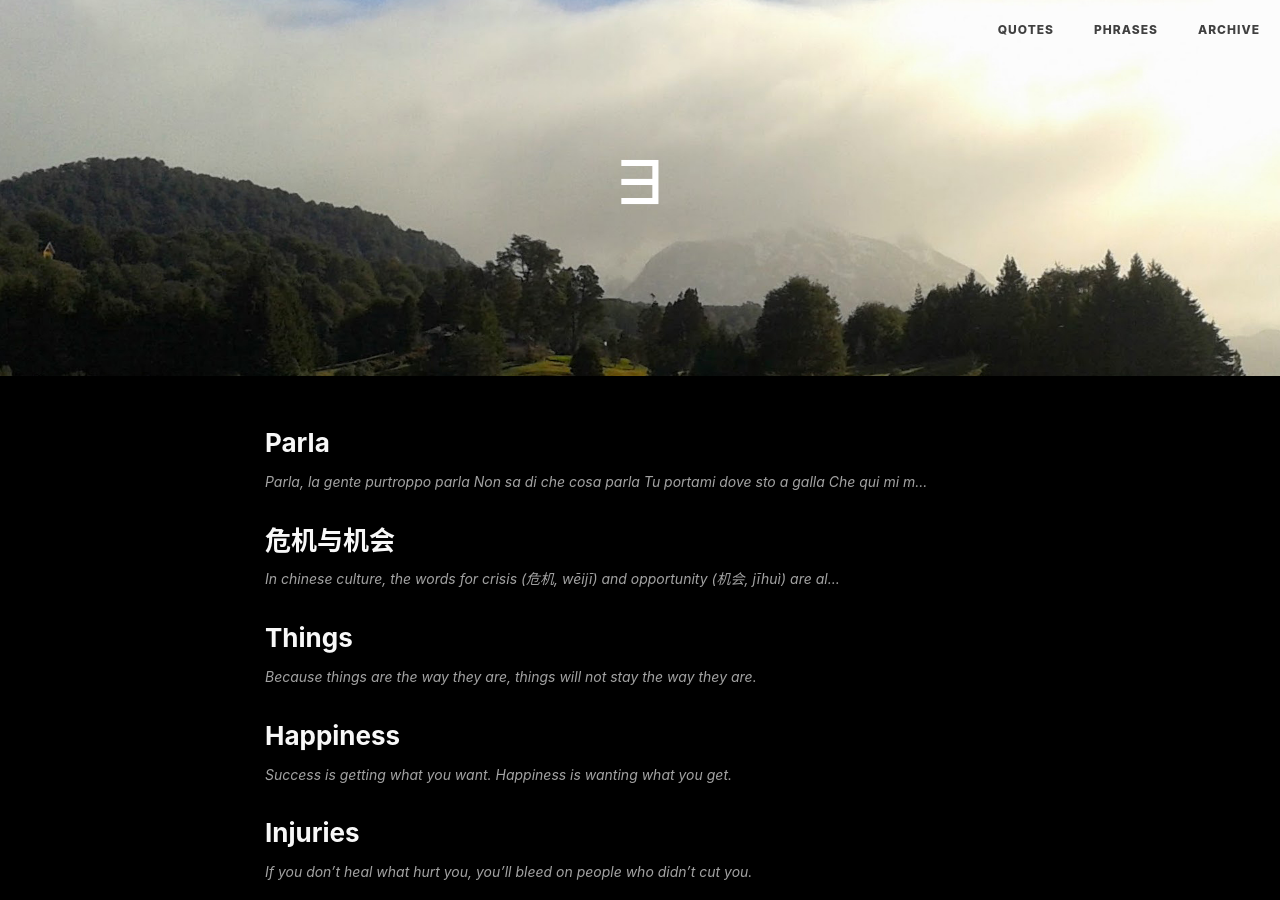
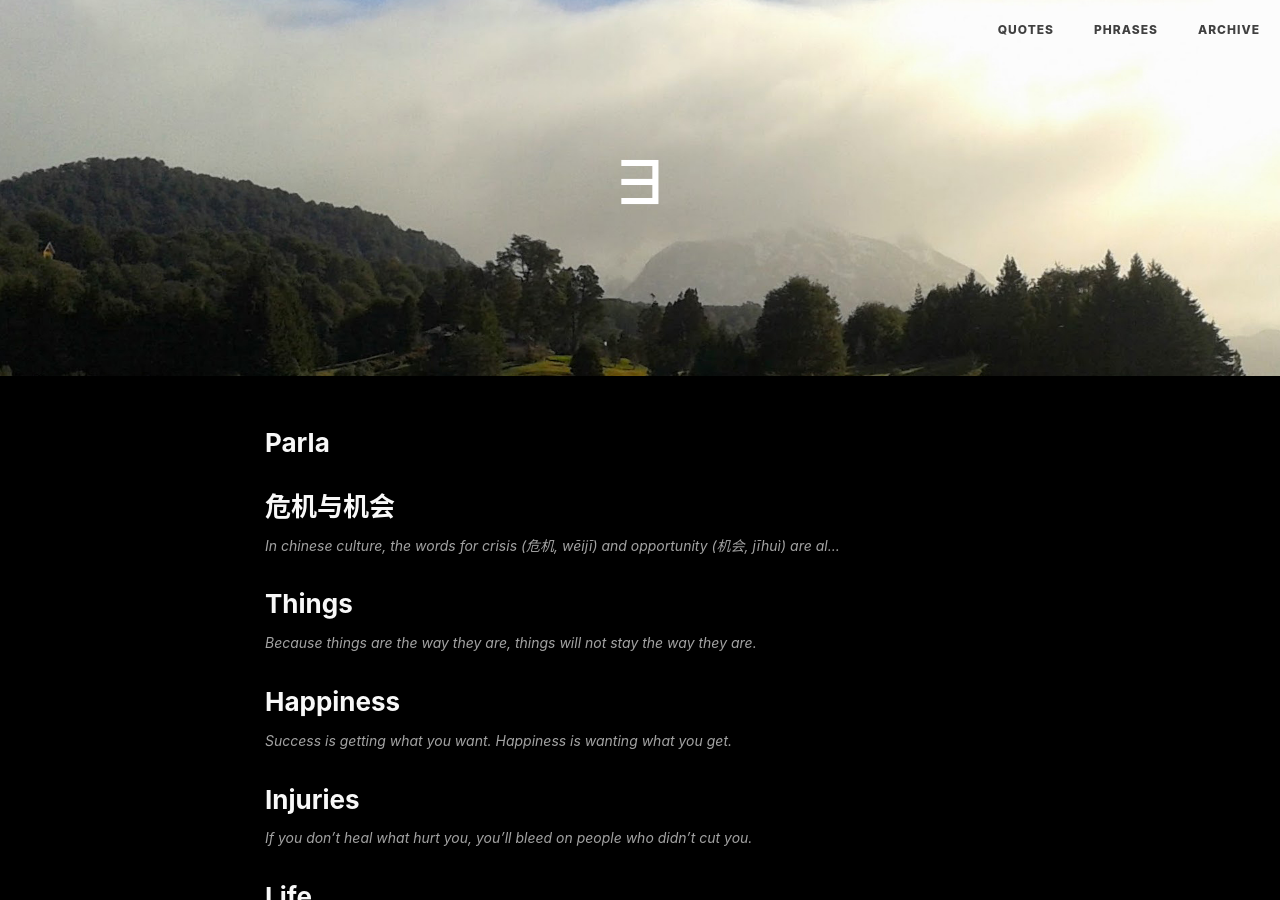
Before and after one commit to eugeniosaintemarie/notes, a Jekyll site: the page built from index.html, in a window 1280 px wide and 900 px high. Built offline with Jekyll 4.4.1, drawn with Linux system fonts in a browser that asks for light colours; the list of posts is cut into pages by our own code; comment, search, counter and statistics services are not loaded.

Commit message:
Update 2023-08-19-parla.markdown

```diff
--- a/_posts/2023-08-19-parla.markdown
+++ b/_posts/2023-08-19-parla.markdown
@@ -1,5 +1,6 @@
 ---
 layout:       keynote
+iframe:       "https://eugeniosaintemarie.github.io/phrases/"
 header-img:   ""
 header-style: text
 multilingual: false
@@ -11,12 +12,3 @@ author:       ""
 tags:
             - Songs
 ---
-
-Parla, la gente purtroppo parla\
-Non sa di che cosa parla\
-Tu portami dove sto a galla\
-Che qui mi manca l'aria\
-Parla, la gente purtroppo parla\
-Non sa di che cazzo parla\
-Tu portami dove sto a galla\
-Che qui mi manca l'aria\
```
